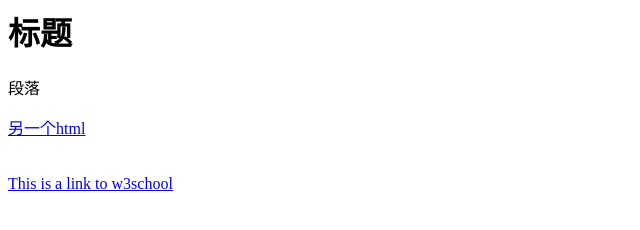
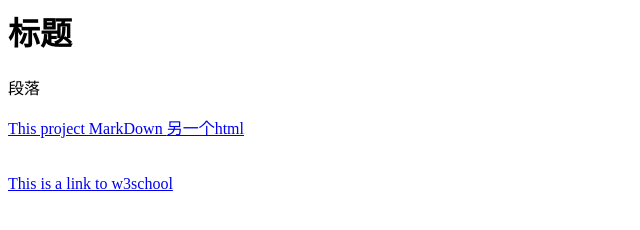
Before and after one commit to mytestitems/mytestitems.github.io, a plain HTML site: page index.html in a window 1280 px wide. Shown: the whole page, without its empty margins (0-640 px from the left). Drawn offline with Linux system fonts and the light colour scheme.

Commit message:
add <a>readme.mk

```diff
--- a/index.html
+++ b/index.html
@@ -4,6 +4,10 @@
 <h1>		标题	</h1>
 
 <p>		段落		</p>
+
+<a href="README.md">
+    This project MarkDown
+</a>
 
 <a href="./otherpage/otherpage.html">
 另一个html</a>
```
